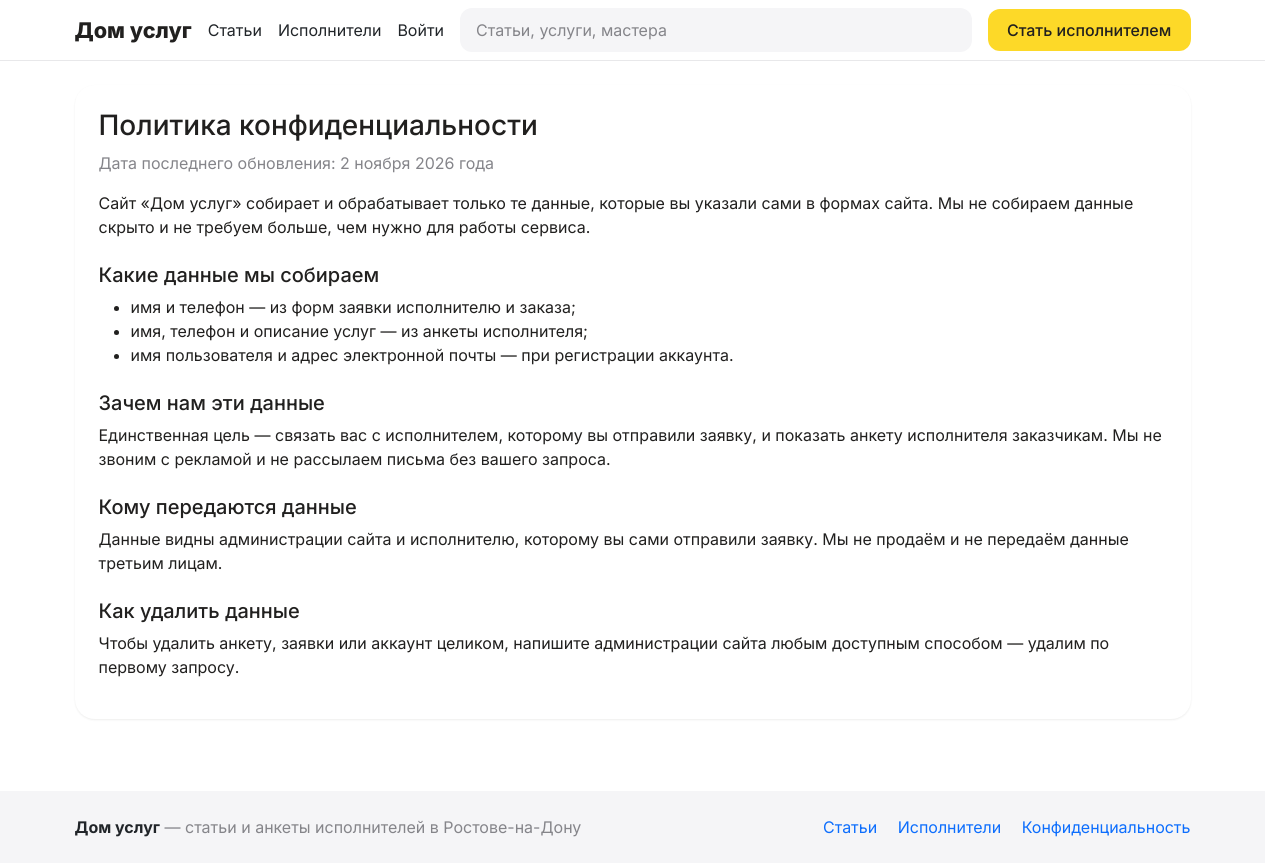
After one commit to bigtol161/alinar, a Django app: page /privacy/ in a window 1280 px wide. The commit adds this page. Run offline with Django 5.2, Linux system fonts and the light colour scheme.

Commit message:
Политика конфиденциальности, чекбоксы согласия, фикс навигации и счётчик мастеров

```diff
--- a/accounts/views.py
+++ b/accounts/views.py
@@ -1,5 +1,5 @@
 from django.contrib.auth import login
-from django.contrib.auth.forms import UserCreationForm
+from .forms import RegisterForm
 from django.shortcuts import redirect, render
 
 
@@ -9,12 +9,12 @@ def register(request):
         return redirect('news:home')
 
     if request.method == 'POST':
-        form = UserCreationForm(request.POST)
+        form = RegisterForm(request.POST)
         if form.is_valid():
             user = form.save()
             login(request, user)
             return redirect('news:home')
     else:
-        form = UserCreationForm()
+        form = RegisterForm()
 
     return render(request, 'accounts/register.html', {'form': form})
--- a/config/urls.py
+++ b/config/urls.py
@@ -31,3 +31,9 @@ from django.contrib import admin as _admin
 _admin.site.site_header = 'Дом услуг — панель управления'
 _admin.site.site_title = 'Дом услуг'
 _admin.site.index_title = 'Управление сайтом'
+
+# Страница политики конфиденциальности
+from django.views.generic import TemplateView
+urlpatterns += [
+    path('privacy/', TemplateView.as_view(template_name='news/privacy.html'), name='privacy'),
+]
--- a/news/templates/base.html
+++ b/news/templates/base.html
@@ -6,7 +6,7 @@
   <meta name="viewport" content="width=device-width, initial-scale=1">
   <title>{% block title %}Дом услуг — статьи и мастера{% endblock %}</title>
   <meta name="description" content="{% block description %}Дом услуг в Ростове-на-Дону: проверенные мастера по сантехнике и электрике, полезные статьи о ремонте и быте. Затопили соседи, нужен электрик — найдите исполнителя рядом.{% endblock %}">
-  <meta property="og:site_name" content="Алинар — Дом услуг">
+  <meta property="og:site_name" content="Дом услуг">
   <meta property="og:type" content="website">
   <meta property="og:title" content="{% block og_title %}Дом услуг — статьи и мастера{% endblock %}">
   <meta property="og:description" content="{% block og_description %}Проверенные мастера по сантехнике и электрике и полезные статьи о ремонте в Ростове-на-Дону.{% endblock %}">
@@ -42,7 +42,11 @@
       <input type="text" name="q" class="form-control"
              placeholder="Статьи, услуги, мастера">
     </form>
-    <a href="{% url 'news:register' %}" class="ya-btn text-decoration-none">Стать исполнителем</a>
+    {% if user.is_authenticated %}
+      <a href="{% url 'news:executor_leads' %}" class="ya-btn text-decoration-none">Кабинет исполнителя</a>
+    {% else %}
+      <a href="{% url 'news:register' %}" class="ya-btn text-decoration-none">Стать исполнителем</a>
+    {% endif %}
     <button class="ya-burger d-md-none" type="button" data-bs-toggle="collapse" data-bs-target="#mobileMenu" aria-controls="mobileMenu" aria-expanded="false" aria-label="Меню">
       <span></span><span></span><span></span>
     </button>
@@ -93,6 +97,7 @@
       <div class="col-md-6 text-md-end">
         <a href="{% url 'news:article_list' %}" class="text-decoration-none me-3">Статьи</a>
         <a href="{% url 'news:executor_list' %}" class="text-decoration-none">Исполнители</a>
+        <a href="/privacy/" class="text-decoration-none ms-3">Конфиденциальность</a>
       </div>
     </div>
   </div>
--- a/news/templates/news/home.html
+++ b/news/templates/news/home.html
@@ -12,6 +12,9 @@
     <p class="ya-muted mb-4">
       Проверенные мастера по сантехнике, электрике и ремонту — и полезные статьи о быте.
       Затопили соседи или погас свет? Найдите исполнителя рядом.
+    </p>
+    <p class="mb-3 ya-muted small">
+      В Ростове-на-Дону сейчас {{ masters }} проверенных мастеров.
     </p>
     <div class="d-flex justify-content-center gap-2 flex-wrap">
       <a href="{% url 'news:executor_list' %}" class="ya-btn text-decoration-none">Найти мастера</a>
--- /dev/null
+++ b/news/templates/news/privacy.html
@@ -0,0 +1,28 @@
+{% extends "base.html" %}
+
+{% block title %}Политика конфиденциальности — Дом услуг{% endblock %}
+
+{% block content %}
+<div class="ya-card p-4">
+  <h1 class="h3 mb-2">Политика конфиденциальности</h1>
+  <p class="ya-muted">Дата последнего обновления: 2 ноября 2026 года</p>
+
+  <p>Сайт «Дом услуг» собирает и обрабатывает только те данные, которые вы указали сами в формах сайта. Мы не собираем данные скрыто и не требуем больше, чем нужно для работы сервиса.</p>
+
+  <h2 class="h5 mt-4">Какие данные мы собираем</h2>
+  <ul>
+    <li>имя и телефон — из форм заявки исполнителю и заказа;</li>
+    <li>имя, телефон и описание услуг — из анкеты исполнителя;</li>
+    <li>имя пользователя и адрес электронной почты — при регистрации аккаунта.</li>
+  </ul>
+
+  <h2 class="h5 mt-4">Зачем нам эти данные</h2>
+  <p>Единственная цель — связать вас с исполнителем, которому вы отправили заявку, и показать анкету исполнителя заказчикам. Мы не звоним с рекламой и не рассылаем письма без вашего запроса.</p>
+
+  <h2 class="h5 mt-4">Кому передаются данные</h2>
+  <p>Данные видны администрации сайта и исполнителю, которому вы сами отправили заявку. Мы не продаём и не передаём данные третьим лицам.</p>
+
+  <h2 class="h5 mt-4">Как удалить данные</h2>
+  <p>Чтобы удалить анкету, заявки или аккаунт целиком, напишите администрации сайта любым доступным способом — удалим по первому запросу.</p>
+</div>
+{% endblock %}
--- a/news/views.py
+++ b/news/views.py
@@ -39,6 +39,7 @@ def home(request):
         'popular_services': popular_services,
         'fresh_orders': fresh_orders,
         'total': Article.objects.filter(is_published=True).count(),
+        'masters': Executor.objects.filter(is_active=True).count(),
     }
     return render(request, 'news/home.html', context)
 
--- a/static/css/theme.css
+++ b/static/css/theme.css
@@ -260,3 +260,8 @@ html { scrollbar-gutter: stable; overflow-y: scroll; }
 /* Выравнивание карточек */
 .ya-card.h-100 { display: flex; flex-direction: column; }
 .ya-card.h-100 .card-body { flex: 1 1 auto; }
+
+/* Запираем stretched-link внутри карточек */
+.ya-card {
+  position: relative;
+}
```
Also changed, not shown: accounts/forms.py (added, +19 -0 lines), news/forms.py (+12 -0 lines), orders/forms.py (+12 -0 lines).
